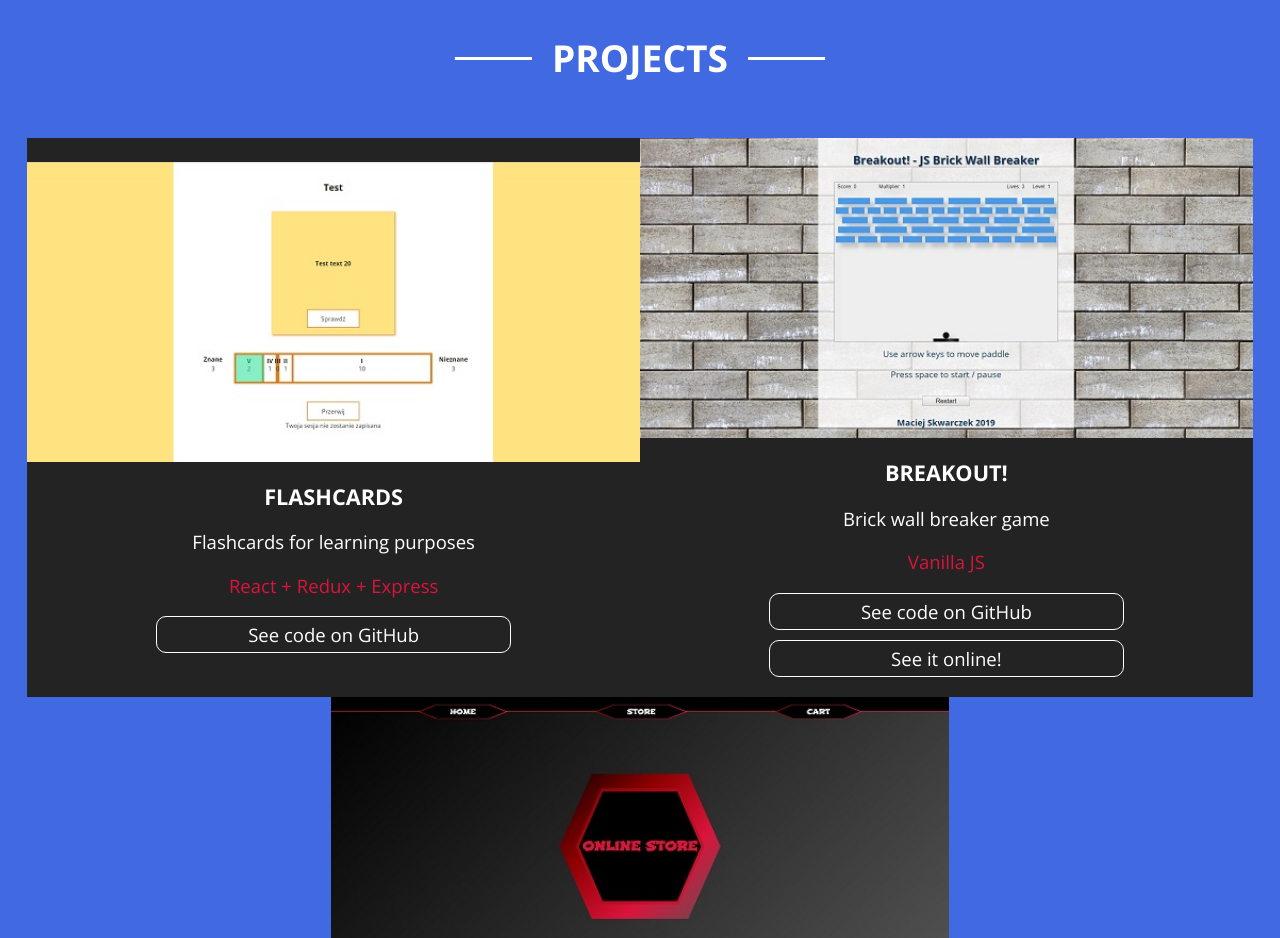
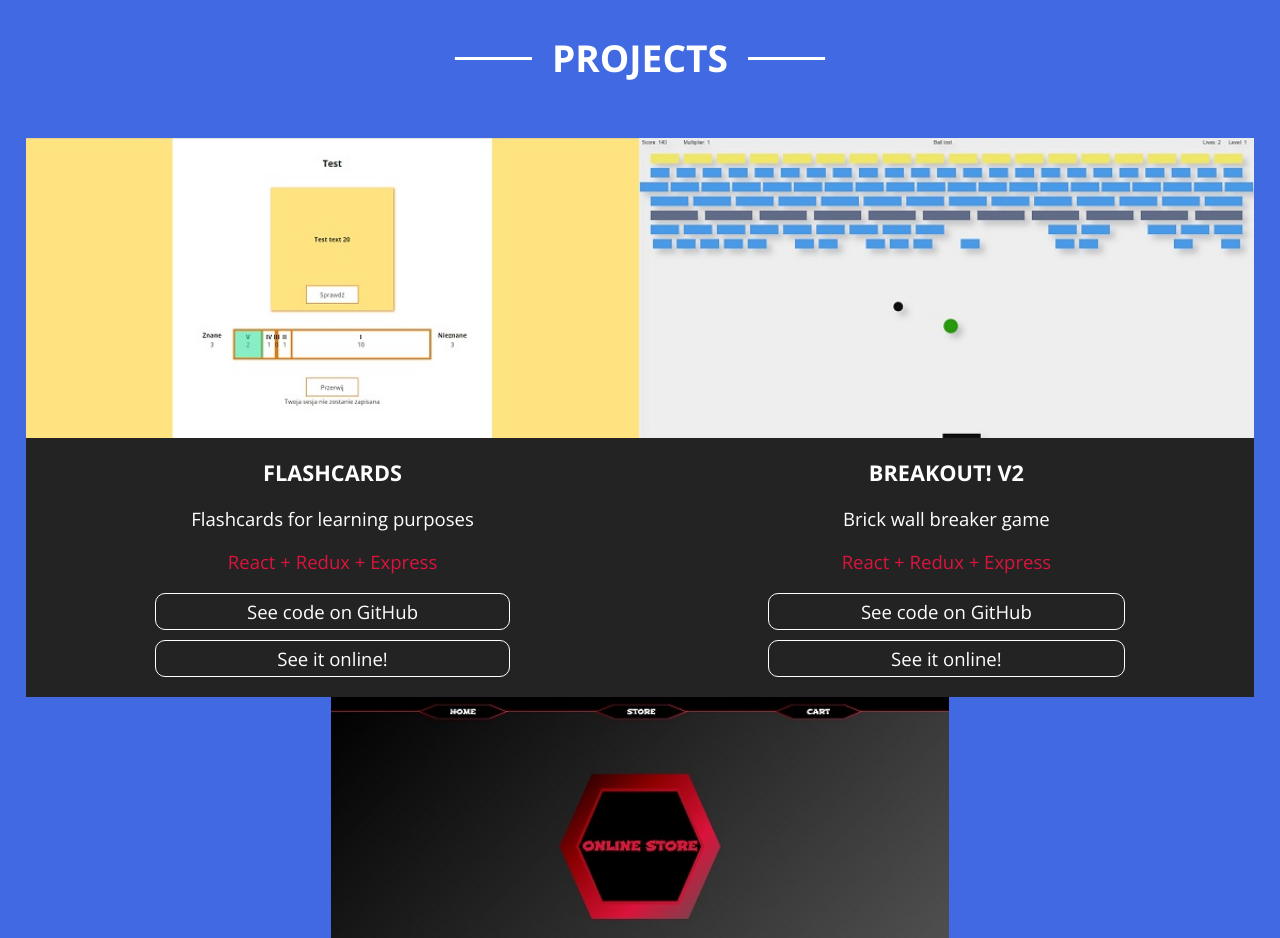
Before and after one commit to mskwarczek/portfolio-old, a website: page index.html in a window 1280 px wide. Shown: the part 1780-2718 px from the top of the page. Drawn offline with nearby package versions, Linux system fonts and the light colour scheme; files that its build step writes are made by us from their sources; animation ran at ten frames a second.

Commit message:
update content (breakout v2)

```diff
--- a/index.html
+++ b/index.html
@@ -76,16 +76,17 @@
                 <p>Flashcards for learning purposes</p>
                 <p class="highlight">React + Redux + Express</p>
                 <a href="https://github.com/mskwarczek/flashcards" target="_blank" class="button">See code on GitHub</a>
+                <a href="http://www.flashcards.mskwarczek.pl" target="_blank" class="button">See it online!</a>
             </div>
         </div>
         <div class="project hidden">
-            <img src="./build/pictures/breakout.jpg" alt="Breakout game" class="image"/>
+            <img src="./build/pictures/breakout2.jpg" alt="Breakout game" class="image"/>
             <div class="description">
-                <h3 class="title">Breakout!</h3>
+                <h3 class="title">Breakout! v2</h3>
                 <p>Brick wall breaker game</p>
-                <p class="highlight">Vanilla JS</p>
-                <a href="https://github.com/mskwarczek/breakout-game" target="_blank" class="button">See code on GitHub</a>
-                <a href="http://www.breakout.mskwarczek.com" target="_blank" class="button">See it online!</a>
+                <p class="highlight">React + Redux + Express</p>
+                <a href="https://github.com/mskwarczek/breakout-v2" target="_blank" class="button">See code on GitHub</a>
+                <a href="http://www.breakout2.mskwarczek.pl" target="_blank" class="button">See it online!</a>
             </div>
         </div>
         <div class="project hidden">
```
Also changed, not shown: build/hero.js, build/pictures/breakout2.jpg (added).
